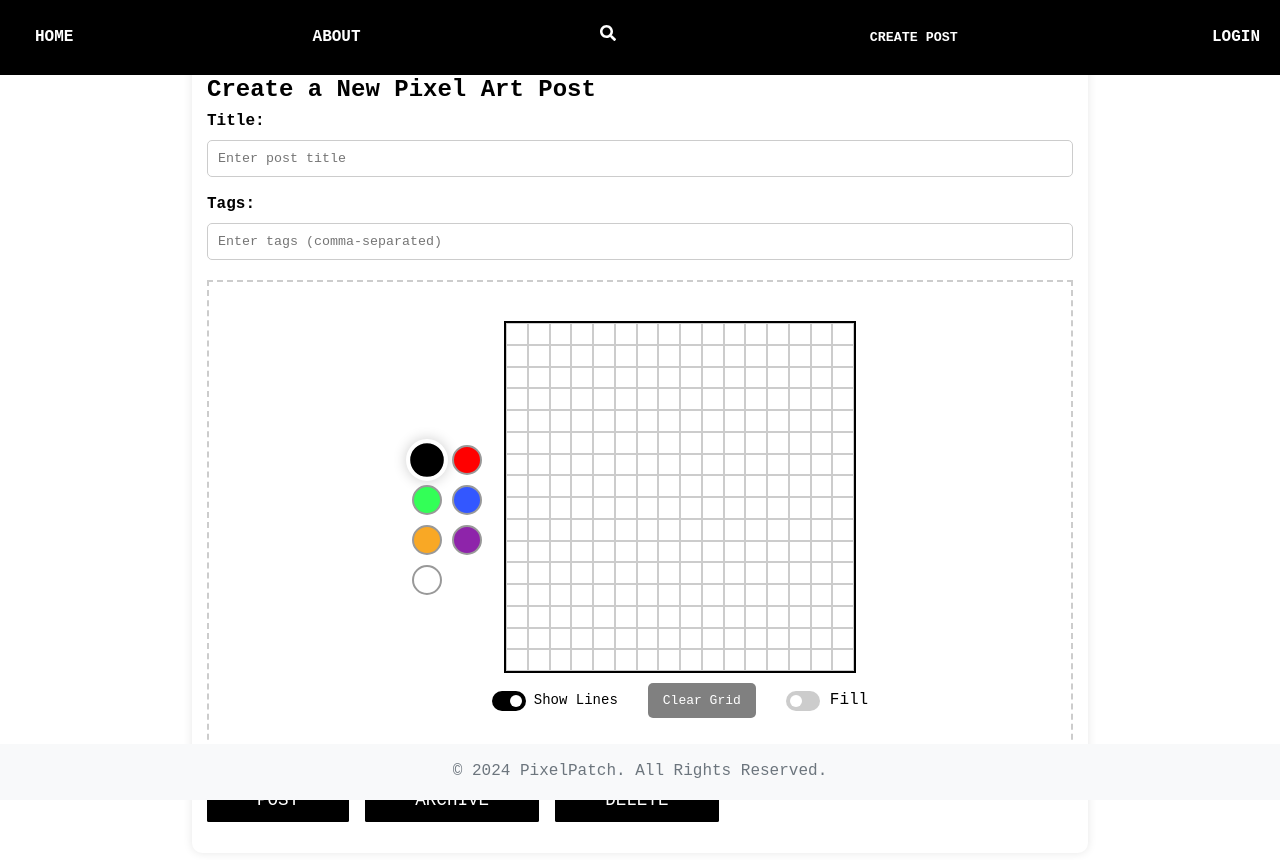
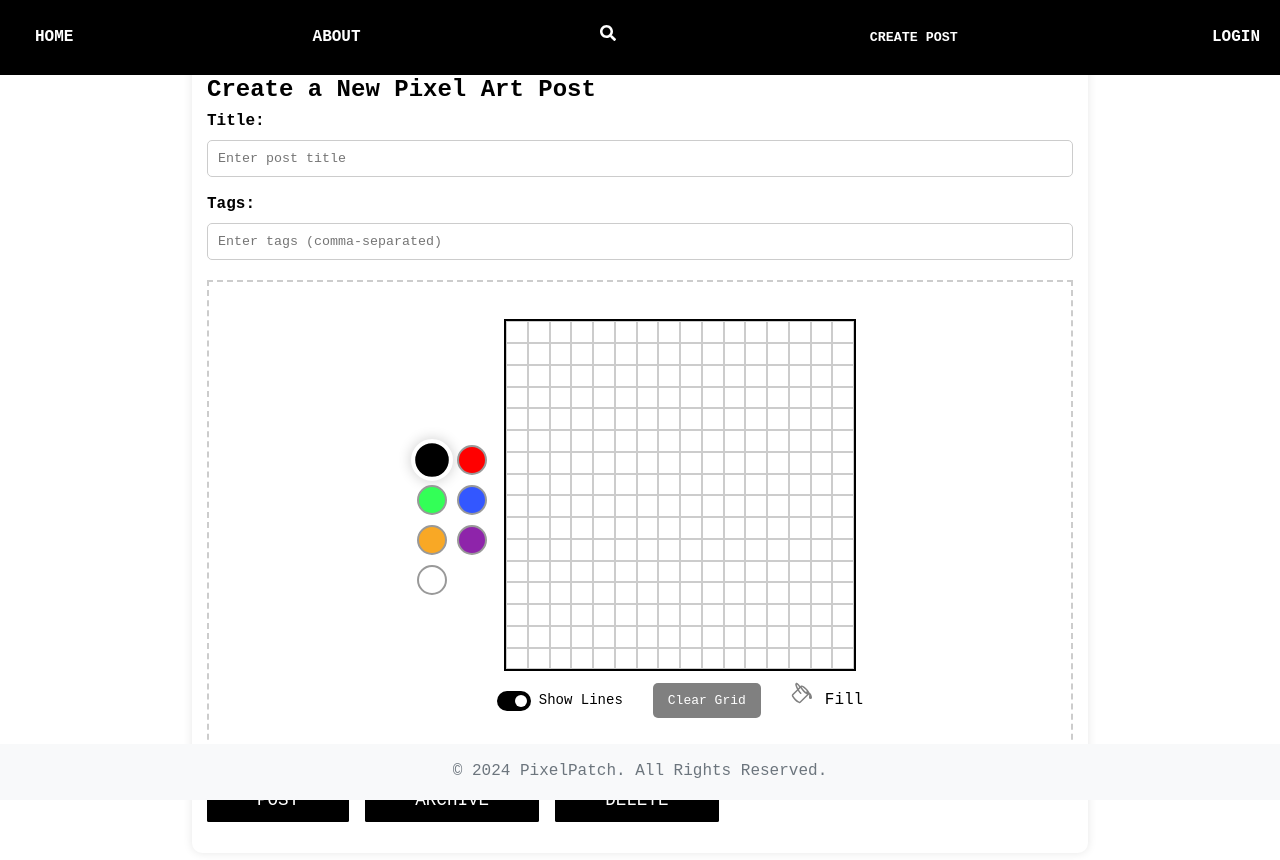
Before and after one commit to CorneliusPavlic/PixelPatch, a React (Create React App) app in the folder pixel-patch/: page /create-post in a window 1280 px wide. Shown: the top 860 px of the page. Built offline with nearby package versions, Linux system fonts and the light colour scheme.

Commit message:
Fixed issues with new fill stalling out

```diff
--- a/pixel-patch/src/components/PixelCreator/Drawing.js
+++ b/pixel-patch/src/components/PixelCreator/Drawing.js
@@ -1,5 +1,6 @@
 import React, { useState, useEffect, useImperativeHandle, forwardRef } from "react";
 import "../../styles/Drawing.css";
+import { BsPaintBucket } from "react-icons/bs";
 const Drawing = forwardRef(
   (
     {
@@ -87,7 +88,7 @@ const Drawing = forwardRef(
           while (stack.length > 0) {
             const [r, c] = stack.pop();
             const key = getKey(r, c);
-
+            if (stack.length > 512) break;
             // Skip if the cell is already filled or if it's not white
             if (fillGrid[key] !== startColor) {
               continue;
@@ -236,17 +237,22 @@ const Drawing = forwardRef(
               </button>
 
             )}
-            {!disableFill && (<div style={{ display: "flex", justifyContent: "center", gap: "10px" }}>
-              <label className="switch">
-                  <input
-                    type="checkbox"
-                    checked={enableFill}
-                    onChange={() => setFillToggle((prev) => !prev)}
-                  />
-                  <span className="slider" />
-                  </label>
-                  Fill
-              </div>)}
+      {!disableFill && (
+        <div style={{ display: "flex", justifyContent: "center", gap: "10px", alignItems: "center" }}>
+          {/* Only the icon */}
+          <span
+            style={{
+              cursor: 'pointer', // Make the icon clickable
+              color: enableFill ? "blue" : "gray", // Change color based on state
+              fontSize: '24px', // Set the size of the icon
+            }}
+            onClick={() => setFillToggle((prev) => !prev)} // Toggle fill state on click
+          >
+            <BsPaintBucket />
+          </span>
+          Fill
+        </div>
+      )}
 
           </div>
         </div>
```
